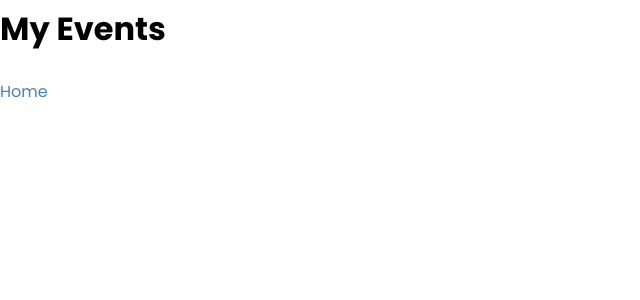
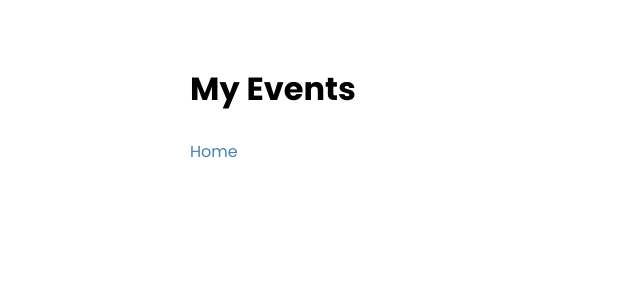
Before and after one commit to builtbyjosh/event-nextjs-app-frontend, a Next.js app: page /events in a window 1280 px wide. Shown: the top 300 px of the page, without its empty margins (0-640 px from the left). Built offline with nearby package versions, Linux system fonts and the light colour scheme.

Commit message:
add layout component to remaining pages

```diff
--- a/pages/events/[slug].js
+++ b/pages/events/[slug].js
@@ -1,10 +1,11 @@
 import React from 'react';
+import Layout from '../../components/Layout';
 
 export default function EventPage() {
 
   return (
-    <div>
+    <Layout>
       <h1>My Event</h1>
-    </div>
+    </Layout>
   );
 }
--- a/pages/events/index.js
+++ b/pages/events/index.js
@@ -4,9 +4,9 @@ import Layout from '../../components/Layout';
 
 export default function EventsPage() {
   return (
-    <div>
+    <Layout>
       <h1>My Events</h1>
       <Link href="/">Home</Link>
-    </div>
+    </Layout>
   );
 }
--- a/pages/index.js
+++ b/pages/index.js
@@ -4,9 +4,7 @@ import Layout from '../components/Layout'
 export default function HomePage() {
   return (
     <Layout>
-
       <h1>Home Page</h1>
-
     </Layout>
   )
 }
```
Also changed, not shown: pages/events/add.js (+6 -5 lines).
